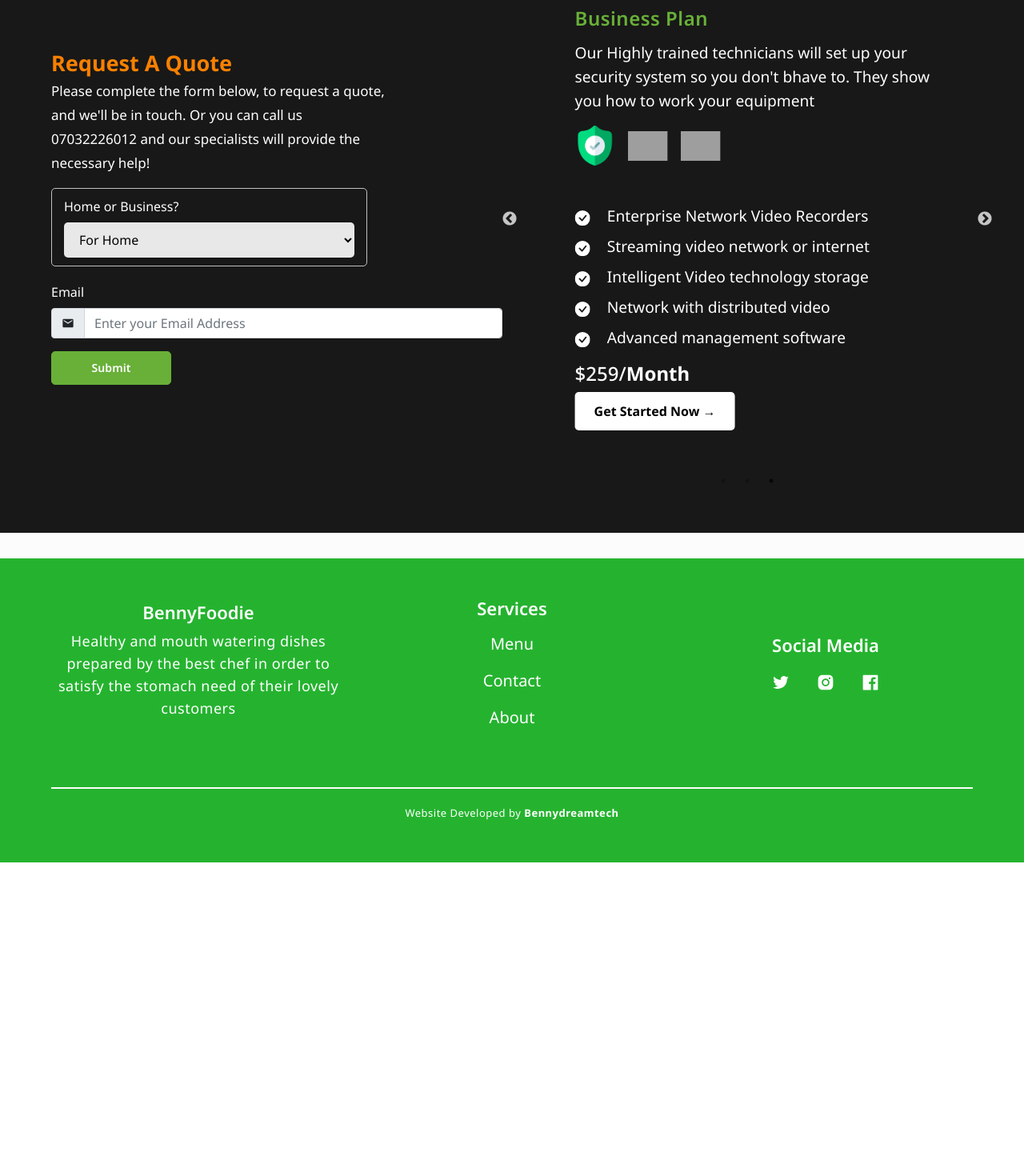
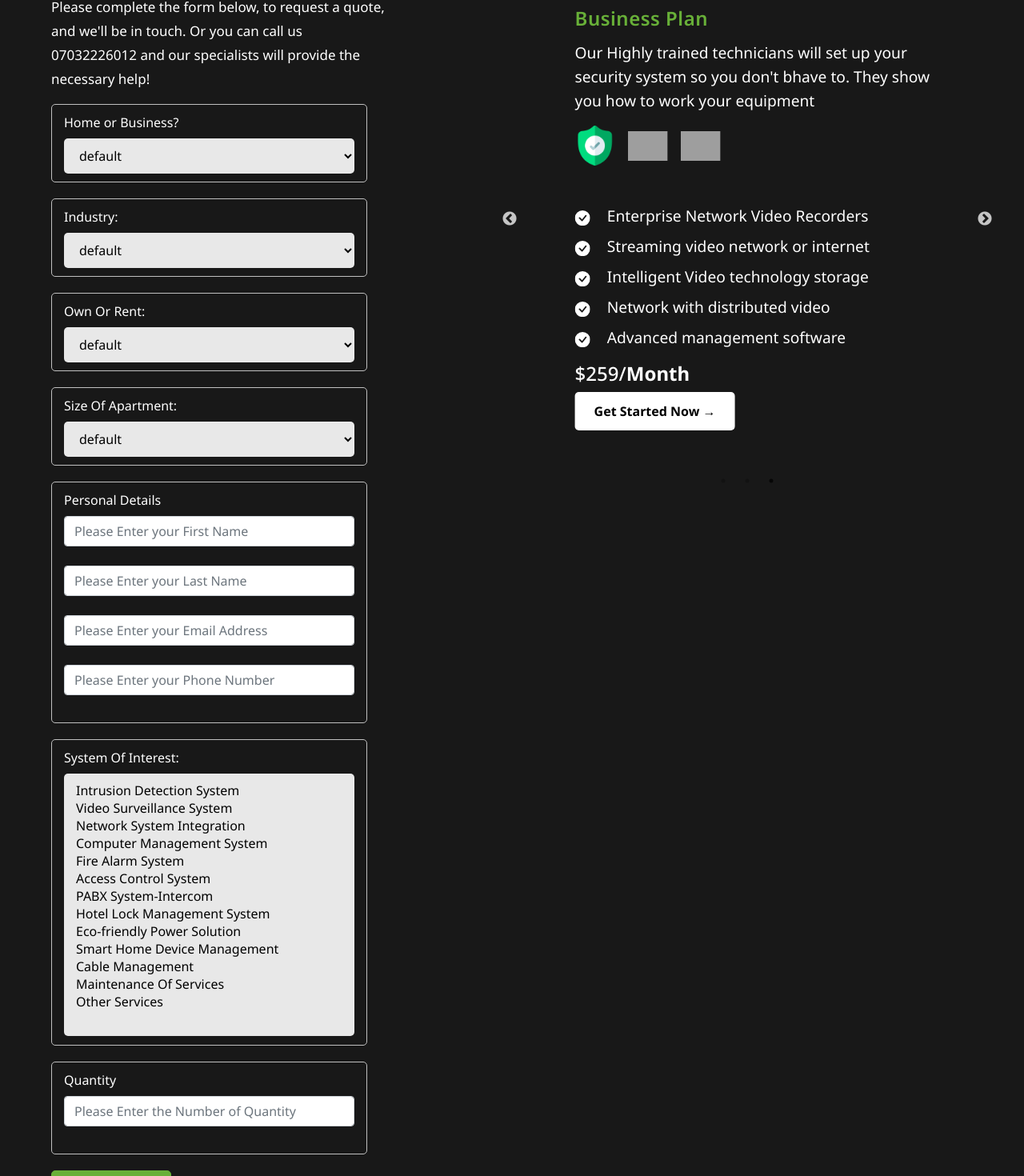
Before and after one commit to bennydreamtech23/Access365Updated, a React (Vite) app: page / in a window 1280 px wide. Shown: the part 6614-8084 px from the top of the page at 80% size. Before the commit the page ends 7692 px from the top, so only its background shows below. Built offline with nearby package versions, Linux system fonts and the light colour scheme; grey boxes are pictures that could not be loaded.

Commit message:
fix: quote page

```diff
--- a/src/components/quote/Quote.jsx
+++ b/src/components/quote/Quote.jsx
@@ -13,16 +13,20 @@ import {
   MdOutlinePhoneLocked,
   MdErrorOutline,
   MdPersonOutline} from "react-icons/md";
-import { Formik } from 'formik';
- import * as Yup from 'yup';
+
 
 
 const Quote = () => {
-const [email, setEmail] =useState("")
 const [home_business, setHome_business] =useState("")
-  //const [categories, setCategories] = useState([]);
-
-
+const [industry, setIndustry] =useState("")
+const [ownership, setOwnership] =useState("")
+const [sizeOfApartment, setSizeOfApartment] = useState("")
+const[first_name, setFirst_name] = useState("")
+const[last_name, setLast_name] = useState("")
+const[email, setEmail] = useState("")
+const[phone_number, setPhone_number] = useState("")
+const [categories, setCategories] = useState([]);
+const[quantity, setQuantity] = useState("")
   //toast usestate component
 const [showToast, setShowToast]  = useState(false)
 const [errorType, setErrorType]  = useState('')
@@ -32,12 +36,11 @@ const [errorType, setErrorType]  = useState('')
 const selectedCategories = Array.from(event.target.options)
       .filter((option) => option.selected)
       .map((option) => option.value);
-
     setCategories(selectedCategories);
   };
 
-  const handlesubmit = () =>{
-   // e.preventDefault()
+  const handlesubmit = (e) => {
+  e.preventDefault()
 fetch("https://formsubmit.co/ajax/uwabunkeonyeijeoma@gmail.com", {
     method: "POST",
     headers: {
@@ -45,8 +48,17 @@ fetch("https://formsubmit.co/ajax/uwabunkeonyeijeoma@gmail.com", {
         'Accept': 'application/json'
     },
     body: JSON.stringify({
-    email: email
-    // home_business: home_business
+    home_business: home_business,
+    industry: industry,
+    ownership: ownership,
+    Size_Of_Apartment: sizeOfApartment,
+    last_name: last_name,
+    first_name: first_name,
+    email: email,
+    phone_number: phone_number,
+    quantity: quantity,
+    categories: categories,
+_subject: "New Order Form Submmited"
     })
 })
     .then(response => response.json())
@@ -70,74 +82,221 @@ fetch("https://formsubmit.co/ajax/uwabunkeonyeijeoma@gmail.com", {
 
   return(
     <section>
-    <Formik
-       initialValues={{
-       email: '',
-       home_business: ''
-       }}
-
-       validationSchema={Yup.object({
-
-         email: Yup.string().email('Invalid email address').required('Required'),
-       })}
-       onSubmit={(handlesubmit)}
-     >
-       {formik => (
-         <Form  noValidate
-         autoComplete='off'
-         onSubmit={formik.handleSubmit}>
+    <Form onSubmit={handlesubmit}>
 
  <Form.Group className={styles.box}>
-      <Form.Label className={styles.labelfield}>
+  <Form.Label
+  className={styles.labelfield}>
   Home or Business?
   </Form.Label>
-
-  <select name="home_business">
+  <select name="Home or Business?"
+  onChange={e => setHome_business(e.target.value)}>
+  <option>default</option>
     <option value='home'>For Home</option>
     <option value='business'>For Busines</option>
   </select>
   </Form.Group>
 
+  <Form.Group className={styles.box}>
+  <Form.Label
+  className={styles.labelfield}>
+ Industry:
+  </Form.Label>
+  <select name="industry"
+  onChange={e => setIndustry(e.target.value)}>
+    <option>default</option>
+    <option value='commercial Building'>Commercial Buildings</option>
+    <option value='office Building'>Office Buildings</option>
+  </select>
+  </Form.Group>
 
-          <Form.Group className={styles.group}>
-         <div className={styles.subgroup}>
+   <Form.Group className={styles.box}>
+  <Form.Label
+  className={styles.labelfield}>
+Own Or Rent:
+  </Form.Label>
+  <select name="ownership"
+  onChange={e => setOwnership(e.target.value)}>
+    <option>default</option>
+    <option value='commercial Building'>
+    Commercial Buildings
+    </option>
+    <option value='office Building'>
+    Office Buildings
+    </option>
+  </select>
+  </Form.Group>
 
-      <Form.Label className={styles.labelfield}>
-         Email
+ <Form.Group className={styles.box}>
+  <Form.Label
+  className={styles.labelfield}>
+Size Of Apartment:
+  </Form.Label>
+  <select name="ownership"
+  onChange={e => setSizeOfApartment(e.target.value)}>
+    <option>default</option>
+    <option value='storey Apartment'>
+   Storey Apartment
+    </option>
+    <option value='mini flat'>
+    Mini Flat
+    </option>
+       <option value='Duplex'>
+    Duplex
+    </option>
+  <option value='Bungalow'>
+   Bungalow
+    </option>
+  </select>
+  </Form.Group>
+
+  <Form.Group className={styles.box}>
+  <Form.Label
+  className={styles.labelfield}>
+Personal Details
   </Form.Label>
 
-          <InputGroup className={styles.inputField}>
+  <InputGroup
+  className='mb-4'>
+<Form.Control
+ name="first_name"
+ type='text'
+ value={first_name}
+ placeholder= "Please Enter your First Name"
+  onChange={e => setFirst_name(e.target.value)}/>
+</InputGroup>
 
-         <InputGroup.Text id="inputGroupPrepend">
-        <MdEmail/></InputGroup.Text>
+<InputGroup
+className='mb-4'>
+<Form.Control
+ name="last_name"
+ type='text'
+ value={last_name}
+ placeholder= "Please Enter your Last Name"
+  onChange={e => setLast_name(e.target.value)}/>
+</InputGroup>
 
+<InputGroup
+className='mb-4'>
 <Form.Control
+ name="email"
+ type='email'
  value={email}
-              onChange={(e) =>  setEmail(e.target.value)}
-                 size="md"
-            type="email"
-          name="email"
-     placeholder="Enter your Email Address"
-            id="email"
-      className={styles.inputbox}
-             {...formik.getFieldProps('email')}
-           />
+ placeholder= "Please Enter your Email Address"
+  onChange={e => setEmail(e.target.value)}/>
 </InputGroup>
-    {formik.touched.email && formik.errors.email ? (
-             <div className={styles.errorMsg}> <MdErrorOutline className="h6 mt-1"/> {formik.errors.email}</div>
-           ) : null}
 
-</div>
+<InputGroup
+className='mb-4'>
+<Form.Control
+ name="phone_number"
+ type='number'
+ value={phone_number}
+ placeholder= "Please Enter your Phone Number"
+  onChange={e => setPhone_number(e.target.value)}/>
+</InputGroup>
   </Form.Group>
 
-           <button className='btn mt-3'
-           type="submit">
-           Submit
-           </button>
+ <Form.Group className={styles.box}>
+  <Form.Label
+  className={styles.labelfield}>
+System Of Interest:
+  </Form.Label>
+
+  <select name="ownership"
+   multiple size="14"
+   onChange={handleCategoryChange}>
+    <option
+    value="Intrusion Detection">
+    Intrusion Detection System
+    </option>
+   <option
+   value="Video Surveillance">
+   Video Surveillance System
+   </option>
+   <option
+   value="Network System Integratiom">
+   Network System Integration
+   </option>
+
+   <option value="Computer Managment System">
+   Computer Management System
+   </option>
+
+   <option
+   value='fire alarm system'>
+   Fire Alarm System
+   </option>
+
+   <option
+   value="Access Control System">
+   Access Control System
+   </option>
+
+   <option
+   value="PABX System-Intercom">
+   PABX System-Intercom
+   </option>
+
+   <option
+   value="Hotel Lock Management System">
+   Hotel Lock Management System
+   </option>
+
+   <option
+   value="Eco-friendly Power Solution">
+   Eco-friendly Power Solution
+   </option>
+
+   <option
+   value="Smart Home Device Management">
+   Smart Home Device Management
+   </option>
+
+   <option
+   value="Cable Management">
+   Cable Management
+   </option>
+
+   <option
+   value="Maintenance Of Services">
+   Maintenance Of Services
+   </option>
+   <option
+   value="Other services">
+   Other Services
+   </option>
+  </select>
+  </Form.Group>
+
+  <Form.Group className={styles.box}>
+  <Form.Label
+  className={styles.labelfield}>
+Quantity
+  </Form.Label>
+
+  <InputGroup
+  className='mb-4'>
+<Form.Control
+ name="quantity"
+ type='number'
+ value={quantity}
+ placeholder= "Please Enter the Number of Quantity"
+  onChange={e => setQuantity(e.target.value)}/>
+</InputGroup>
+</Form.Group>
+
+  <input type="hidden" name="_captcha" value="true"/>
+  <input type="hidden"
+  name="_subject" value="New Order Form!"/>
+  <input type="hidden"
+  name="_blacklist" value="spammy pattern, banned term, phrase"/>
+  <input type="hidden"
+  name="_autoresponse" value="Thank you for placing an order, we would get back to you, as soon as possible"/>
+  <input type="hidden"
+  name="_template" value="box"/>
+<button type='submit' className='btn'> Submit</button>
 </Form>
-       )}
-     </Formik>
-
 
   <Toast  bg={errorType} show={showToast}  onClose={()=>{setShowToast(!showToast)}}>
     <Toast.Header>
--- a/src/components/slider/testimonySlider/TestimonySlider.module.scss
+++ b/src/components/slider/testimonySlider/TestimonySlider.module.scss
@@ -52,5 +52,6 @@ font-size: 16px;
 
    .overlay_btn:hover{
       background: #68b038;
+      color: #fff;
       transform: translateX(3px);
     }
--- a/src/pages/landing-page/quotesection/QuoteSection.module.scss
+++ b/src/pages/landing-page/quotesection/QuoteSection.module.scss
@@ -30,7 +30,7 @@ width: 100%;
 
 .row{
   display: flex;
-  align-items: center;
+  align-items: start;
   justify-content: space-between;
  @media only screen and (min-width: 320px) and (max-width: 768px){
 flex-direction: column;
```
Also changed, not shown: src/components/quote/untitled.txt. Lines whose indentation alone changed are shown as unchanged.
